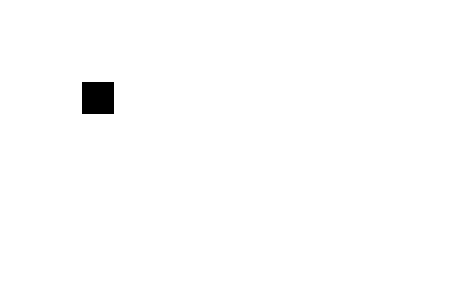
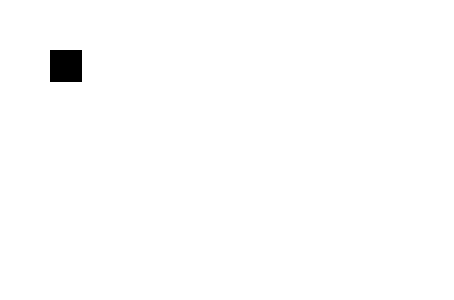
Before and after one commit to KDLBLUEICE/LittleBlackSquare, a React (Vite) app in the folder reactproject1/: page / in a window 390 px wide. Shown: the top 300 px of the page, 454 px wide, since content can reach past the window. Built offline with nearby package versions, Linux system fonts and the light colour scheme.

Commit message:
add touch and keyboard controls

```diff
--- a/reactproject1/src/App.css
+++ b/reactproject1/src/App.css
@@ -1,29 +1,25 @@
-#root {
-  max-width: 1280px;
-  margin: 0 auto;
-  padding: 2rem;
-  text-align: center;
-}
 
-/* src/App.css */ * {
+
+/* src/App.css */
+* {
     box-sizing: border-box;
     margin: 0;
     padding: 0;
 }
 
 html, body {
-    font-family: Arial, sans-serif;
+    height: 100%;
+    width: 100%;
 }
 
 .container {
     width: 100vw;
     height: 100vh;
     display: flex;
-    justify-content: center;
     align-items: center;
     background-color: white;
     position: relative;
-    overflow: hidden; /* This ensures that the content stays within the screen boundaries */
+    overflow: hidden;
 }
 
 .square {
@@ -31,5 +27,5 @@
     height: 32px;
     background-color: black;
     position: absolute;
-    transition: top 0.1s, left 0.1s; /* Smooth movement */
+    transition: top 0.1s, left 0.1s;
 }
--- a/reactproject1/src/App.jsx
+++ b/reactproject1/src/App.jsx
@@ -1,38 +1,54 @@
 // src/App.jsx
-import React, { useState } from 'react';
+import React, { useState, useEffect } from 'react';
 import './App.css';
 
-// Size of the square
 const SQUARE_SIZE = 32;
 
 const App = () => {
-    // Initial position of the square
   const [position, setPosition] = useState({ top: 50, left: 50 });
 
-    // Function to handle key press
   const handleKeyDown = (event) => {
     const { key } = event;
     setPosition((prevPosition) => {
+      let newPos = { ...prevPosition };
       switch (key) {
         case 'ArrowUp':
-                    return { ...prevPosition, top: prevPosition.top - 10 };
+          newPos.top = Math.max(newPos.top - 10, 0);
+          break;
         case 'ArrowDown':
-                    return { ...prevPosition, top: prevPosition.top + 10 };
+          newPos.top = Math.min(newPos.top + 10, window.innerHeight - SQUARE_SIZE);
+          break;
         case 'ArrowLeft':
-                    return { ...prevPosition, left: prevPosition.left - 10 };
+          newPos.left = Math.max(newPos.left - 10, 0);
+          break;
         case 'ArrowRight':
-                    return { ...prevPosition, left: prevPosition.left + 10 };
+          newPos.left = Math.min(newPos.left + 10, window.innerWidth - SQUARE_SIZE);
+          break;
         default:
           return prevPosition;
       }
+      return newPos;
     });
   };
 
-    // Add event listener for keydown event
-    React.useEffect(() => {
+  const handleTouchMove = (event) => {
+    const touch = event.touches[0];
+    const newLeft = touch.clientX - SQUARE_SIZE / 2;
+    const newTop = touch.clientY - SQUARE_SIZE / 2;
+
+    setPosition({
+      top: Math.min(Math.max(newTop, 0), window.innerHeight - SQUARE_SIZE),
+      left: Math.min(Math.max(newLeft, 0), window.innerWidth - SQUARE_SIZE),
+    });
+  };
+
+  useEffect(() => {
     window.addEventListener('keydown', handleKeyDown);
+    window.addEventListener('touchmove', handleTouchMove);
+
     return () => {
       window.removeEventListener('keydown', handleKeyDown);
+      window.removeEventListener('touchmove', handleTouchMove);
     };
   }, []);
 
```
Lines whose indentation alone changed are shown as unchanged.
